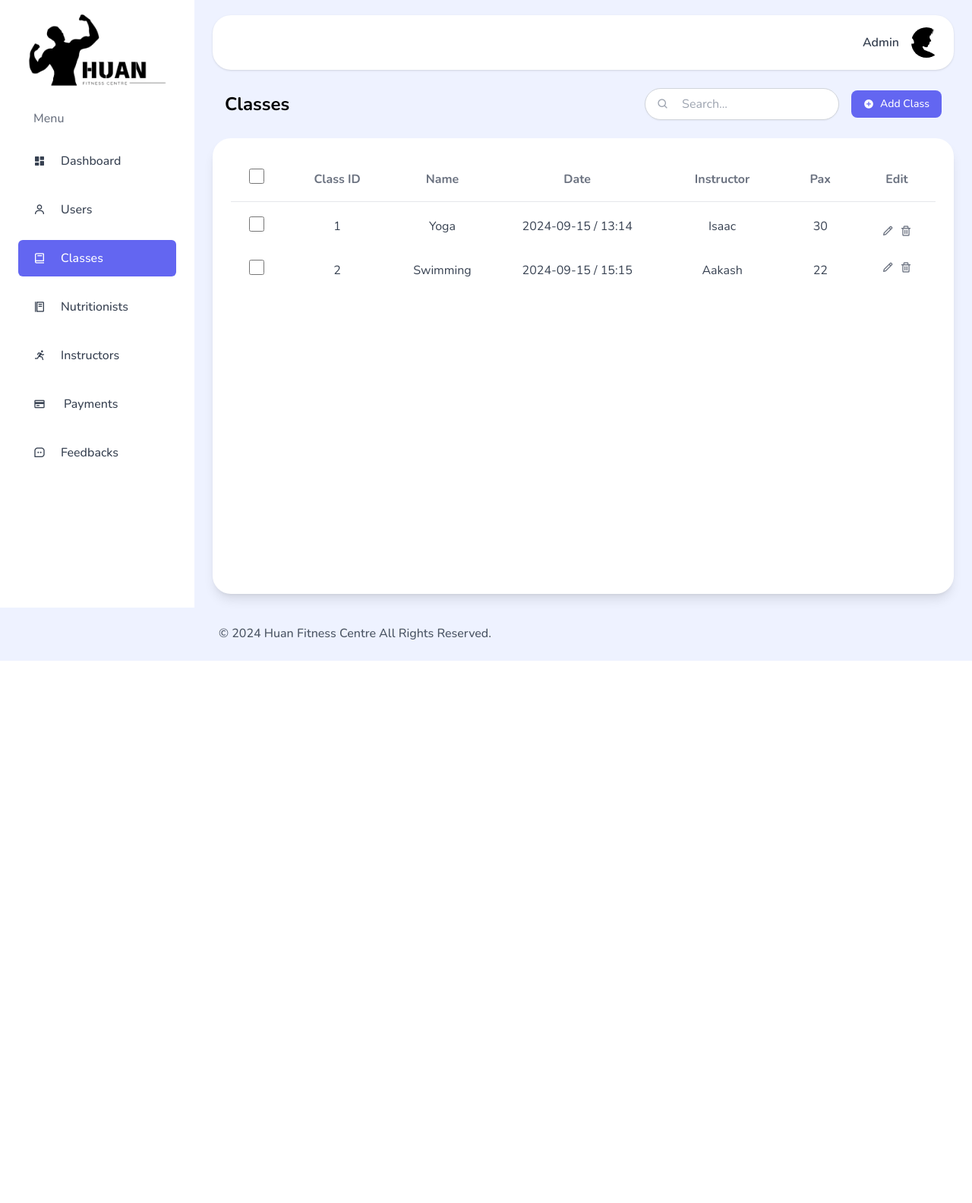
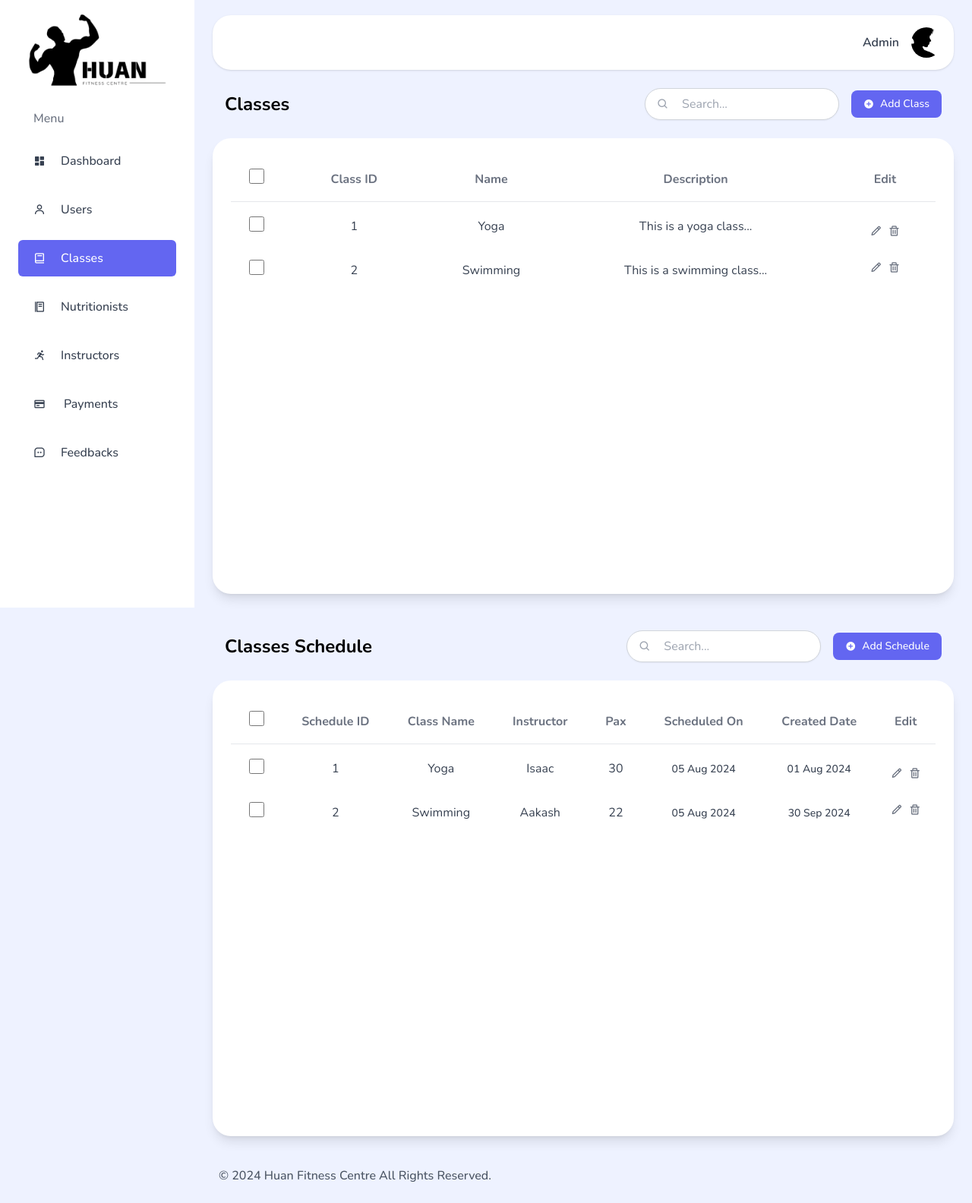
Before and after one commit to iZ86/DIT2153WD, a PHP site: page /Views/admin/pages/classes.php in a window 1280 px wide. Shown: the whole page at 76% size. Before the commit the page ends 870 px from the top, so only its background shows below. Run offline with PHP 8.4, Linux system fonts and the light colour scheme.

Commit message:
Added one section for class schedule and modify attributes for class table

```diff
--- a/frontEnd/app/Views/admin/pages/classes.php
+++ b/frontEnd/app/Views/admin/pages/classes.php
@@ -29,9 +29,7 @@
                     </th>
                     <th class="py-4 px-6 border-b border-gray-200">Class ID</th>
                     <th class="py-4 px-6 border-b border-gray-200">Name</th>
-                    <th class="py-4 px-6 border-b border-gray-200">Date</th>
-                    <th class="py-4 px-6 border-b border-gray-200">Instructor</th>
-                    <th class="py-4 px-6 border-b border-gray-200">Pax</th>
+                    <th class="py-4 px-6 border-b border-gray-200">Description</th>
                     <th class="py-4 px-6 border-b border-gray-200">Edit</th>
                 </tr>
             </thead>
@@ -42,9 +40,7 @@
                     </td>
                     <td class="p-3 mt-4">1</td>
                     <td class="p-3 mt-4">Yoga</td>
-                    <td class="p-3 mt-4">2024-09-15 / 13:14</td>
-                    <td class="p-3 mt-4">Isaac</td>
-                    <td class="p-3 mt-4">30</td>
+                    <td class="p-3 mt-4">This is a yoga class...</td>
                     <td class="p-3  mt-4 flex justify-center space-x-2">
                         <button class="text-gray-500 hover:text-blue-600">
                             <i class="bx bx-pencil"></i>
@@ -60,9 +56,7 @@
                     </td>
                     <td class="p-3">2</td>
                     <td class="p-3">Swimming</td>
-                    <td class="p-3">2024-09-15 / 15:15</td>
-                    <td class="p-3">Aakash</td>
-                    <td class="p-3">22</td>
+                    <td class="p-3">This is a swimming class...</td>
                     <td class="p-3 flex justify-center space-x-2">
                         <button class="text-gray-500 hover:text-blue-600">
                             <i class="bx bx-pencil"></i>
@@ -77,4 +71,90 @@
     </div>
 </section>
 
+    <section class="p-6 space-y-6">
+        <div class="mx-4">
+            <div class="flex items-center justify-between">
+                <h2 class="text-2xl font-bold">Classes Schedule</h2>
+                <div class="flex items-center space-x-4">
+                    <div class="relative">
+                        <input type="text" class="pl-12 pr-4 py-2 border border-gray-300 rounded-full shadow-sm focus:ring-1 focus:ring-indigo-200 focus:border-indigo-500 outline-none text-gray-700 w-64" placeholder="Search...">
+                        <i class="bx bx-search absolute left-4 top-1/2 transform -translate-y-1/2 text-gray-400"></i>
+                    </div>
+
+                    <button class="bg-indigo-500 hover:bg-indigo-600 text-white text-sm font-medium py-2 px-4 rounded-lg flex items-center space-x-2">
+                        <i class="bx bxs-plus-circle"></i>
+                        <span>Add Schedule</span>
+                    </button>
+                </div>
+            </div>
+        </div>
+
+        <div class="bg-white p-6 rounded-3xl shadow-lg overflow-x-auto" style="height: 600px;">
+            <table class="min-w-full table-auto border-collapse w-full">
+                <thead>
+                <tr class="text-gray-500 font-medium text-center">
+                    <th class="py-4 px-6 w-12 border-b border-gray-200">
+                        <input type="checkbox" class="form-checkbox h-5 w-5 text-blue-600">
+                    </th>
+                    <th class="py-4 px-6 border-b border-gray-200">Schedule ID</th>
+                    <th class="py-4 px-6 border-b border-gray-200">Class Name</th>
+                    <th class="py-4 px-6 border-b border-gray-200">Instructor</th>
+                    <th class="py-4 px-6 border-b border-gray-200">Pax</th>
+                    <th class="py-4 px-6 border-b border-gray-200">Scheduled On</th>
+                    <th class="py-4 px-6 border-b border-gray-200">Created Date</th>
+                    <th class="py-4 px-6 border-b border-gray-200">Edit</th>
+                </tr>
+                </thead>
+                <tbody class="text-gray-700 text-center">
+                <tr class="bg-white">
+                    <td class="p-3 mt-4">
+                        <input type="checkbox" class="form-checkbox h-5 w-5 text-blue-600">
+                    </td>
+                    <td class="p-3 mt-4">1</td>
+                    <td class="p-3 mt-4">Yoga</td>
+                    <td class="p-3 mt-4">Isaac</td>
+                    <td class="p-3 mt-4">30</td>
+                    <td class="p-3 mt-4">
+                        <span class="bg-purple-100 text-purple-700 text-sm font-medium px-3 py-1 rounded-lg">05 Aug 2024</span>
+                    </td>
+                    <td class="p-3 mt-4">
+                        <span class="bg-orange-100 text-orange-700 text-sm font-medium px-3 py-1 rounded-lg">01 Aug 2024</span>
+                    </td>
+                    <td class="p-3  mt-4 flex justify-center space-x-2">
+                        <button class="text-gray-500 hover:text-blue-600">
+                            <i class="bx bx-pencil"></i>
+                        </button>
+                        <button class="text-gray-500 hover:text-red-600">
+                            <i class="bx bx-trash"></i>
+                        </button>
+                    </td>
+                </tr>
+                <tr class="bg-white">
+                    <td class="p-3">
+                        <input type="checkbox" class="form-checkbox h-5 w-5 text-blue-600">
+                    </td>
+                    <td class="p-3">2</td>
+                    <td class="p-3">Swimming</td>
+                    <td class="p-3">Aakash</td>
+                    <td class="p-3">22</td>
+                    <td class="p-3 mt-4">
+                        <span class="bg-purple-100 text-purple-700 text-sm font-medium px-3 py-1 rounded-lg">05 Aug 2024</span>
+                    </td>
+                    <td class="p-3 mt-4">
+                        <span class="bg-orange-100 text-orange-700 text-sm font-medium px-3 py-1 rounded-lg">30 Sep 2024</span>
+                    </td>
+                    <td class="p-3 flex justify-center space-x-2">
+                        <button class="text-gray-500 hover:text-blue-600">
+                            <i class="bx bx-pencil"></i>
+                        </button>
+                        <button class="text-gray-500 hover:text-red-600">
+                            <i class="bx bx-trash"></i>
+                        </button>
+                    </td>
+                </tr>
+                </tbody>
+            </table>
+        </div>
+    </section>
+
 <?php include '../components/footer.php'; ?>
```
